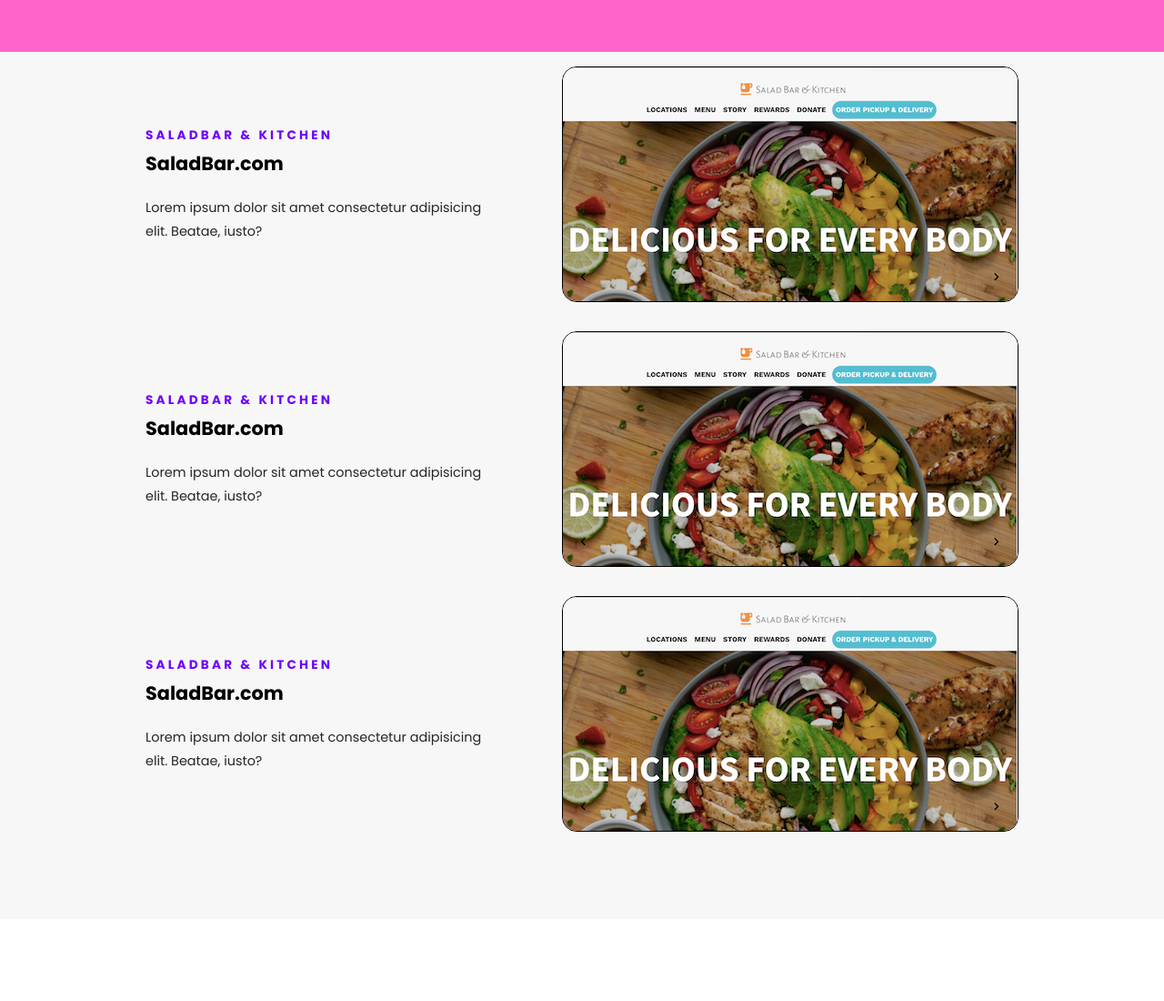
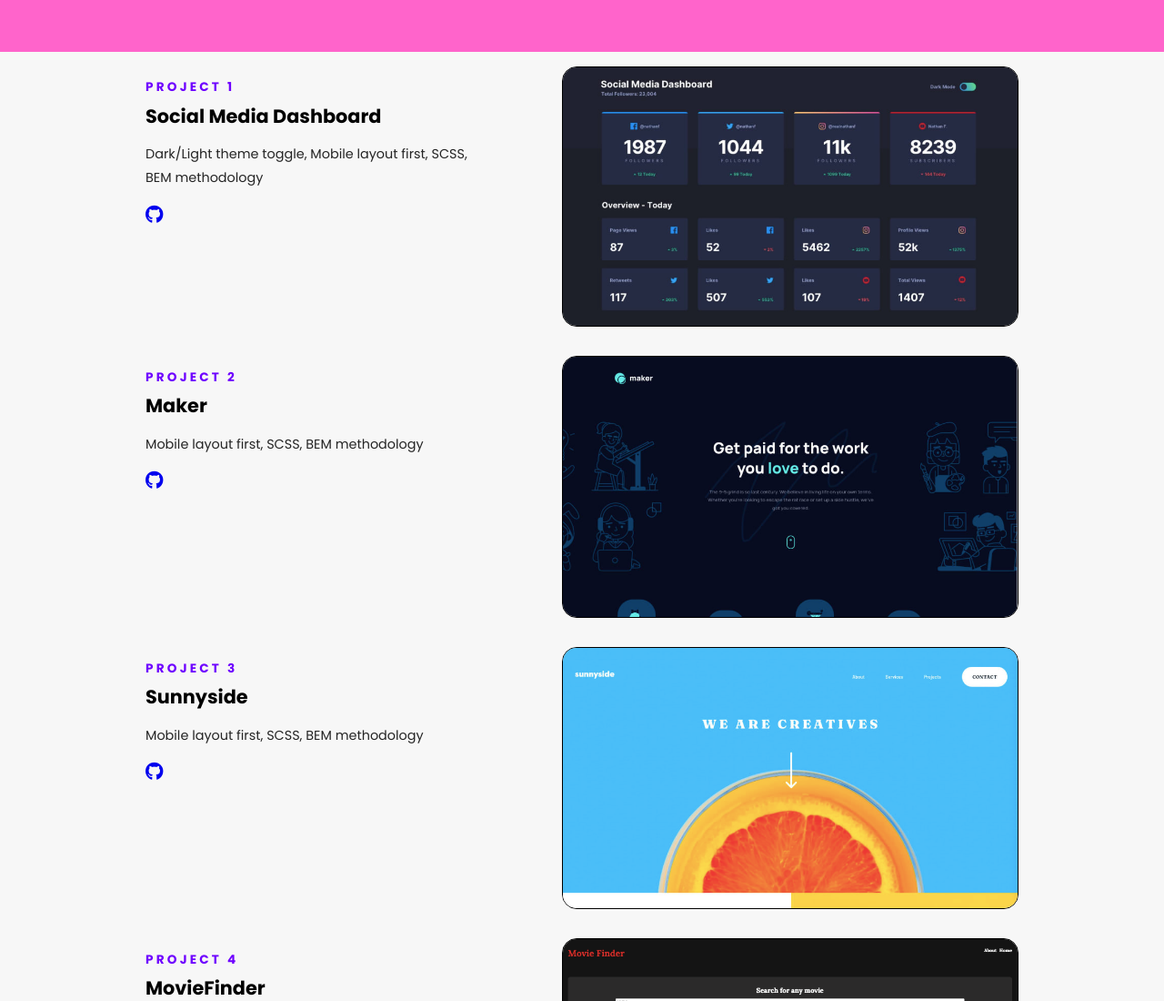
Before and after one commit to khalisabrahman/Portfolio, a plain HTML site: page index.html in a window 1280 px wide. Shown: the part 1700-2800 px from the top of the page at 91% size. Drawn offline with nearby package versions, Linux system fonts and the light colour scheme.

Commit message:
Fixed sizing issue for portfolio images

```diff
--- a/css/main.css
+++ b/css/main.css
@@ -105,6 +105,13 @@ img {
 	width: 100%;
 }
 
+.portfolio-img {
+	max-height: 286px;
+	object-fit: cover;
+	object-position: top;
+
+}
+
 .nav-container {
 	background-color: #6700ee;
 }
@@ -173,6 +180,11 @@ header a {
 	color: yellow;
 }
 
+.github-logo {
+	display: block;
+	padding-bottom: 2rem;
+}
+
 .scroll {
 	width: 30px;
 	margin-top: 2em;
@@ -217,7 +229,6 @@ section {
 
 .featured-desc {
 	color: #252525;
-	margin-bottom: 3em;
 	font-size: 0.9em;
 	line-height: 1.8em;
 	font-weight: 500;
@@ -301,7 +312,7 @@ span a {
 	.portfolio-left {
 		display: -ms-grid;
 		display: grid;
-		place-content: center;
+		justify-content: flex-start;
 	}
 	.right {
 		margin-left: 2em;
--- a/index.html
+++ b/index.html
@@ -11,7 +11,10 @@
 			rel="stylesheet"
 			href="./node_modules/@glidejs/glide/dist/css/glide.core.min.css"
 		/>
-		<link rel="stylesheet" href="./node_modules/@glidejs/glide/dist/css/glide.theme.min.css">
+		<link
+			rel="stylesheet"
+			href="./node_modules/@glidejs/glide/dist/css/glide.theme.min.css"
+		/>
 		<link rel="stylesheet" href="./css/main.css" />
 
 		<title>Document</title>
@@ -32,7 +35,12 @@
 			<div class="social-header">
 				<ul>
 					<li>
-						<a href="https://github.com/khalisabrahman"><i class="fab fa-github fa-lg"></i></a>
+						<a
+							href="https://github.com/khalisabrahman"
+							target="_blank"
+							rel="noreferrer noopener"
+							><i class="fab fa-github fa-lg"></i
+						></a>
 					</li>
 				</ul>
 			</div>
@@ -164,22 +172,37 @@
 			<div class="left">
 				<div class="inner transition2">
 					<p class="subtitle">Featured Project</p>
-					<a href="https://easybank-landing-page-lyart-xi.vercel.app/" class="featured-title" target="_blank" rel="noreferrer noopener">Easybank</a>
+					<a
+						href="https://easybank-landing-page-lyart-xi.vercel.app/"
+						class="featured-title"
+						target="_blank"
+						rel="noreferrer noopener"
+						>Easybank</a
+					>
 
-					<p class="featured-desc">
-						Front end mentor challenge
-					</p>
+					<p class="featured-desc">Front end mentor challenge</p>
+					<a
+						href="https://github.com/khalisabrahman/Easybank-landing-page"
+						class="github-logo"
+						target="_blank"
+						rel="noreferrer noopener"
+						><i class="fab fa-github fa-lg"></i
+					></a>
 				</div>
 			</div>
 
-			<a href="https://easybank-landing-page-lyart-xi.vercel.app/"  target="_blank" rel="noreferrer noopener" style='z-index: 300'>
+			<a
+				href="https://easybank-landing-page-lyart-xi.vercel.app/"
+				target="_blank"
+				rel="noreferrer noopener"
+				style="z-index: 300; border-radius: 5px"
+			>
 				<img
 					class="right transition2 box"
 					src="images/easybank.png"
 					alt="Featured Project"
 				/>
 			</a>
-
 		</section>
 
 		<div id="skills" class="skills glide">
@@ -190,69 +213,59 @@
 							<i class="fab fa-js-square fa-5x"></i>
 						</div>
 						<p class="skill-title">Javascript</p>
-						<!-- <p class="featured-desc skill-desc">
-							Lorem ipsum dolor sit amet consectetur, adipisicing elit.
-						</p> -->
+
 					</li>
 					<li class="transition2 glide__slide">
 						<div class="icon-container two">
 							<i class="fab fa-react fa-5x"></i>
 						</div>
 						<p class="skill-title">React</p>
-						<!-- <p class="featured-desc skill-desc">
-							Lorem ipsum dolor sit amet consectetur, adipisicing elit.
-						</p> -->
+
 					</li>
 					<li class="transition2 glide__slide">
 						<div class="icon-container three">
 							<i class="fab fa-html5 fa-5x"></i>
 						</div>
 						<p class="skill-title">HTML5</p>
-						<!-- <p class="featured-desc skill-desc">
-							Lorem ipsum dolor sit amet consectetur, adipisicing elit.
-						</p> -->
+
 					</li>
 					<li class="transition2 glide__slide">
 						<div class="icon-container one">
 							<i class="fab fa-css3-alt fa-5x"></i>
 						</div>
 						<p class="skill-title">CSS</p>
-						<!-- <p class="featured-desc skill-desc">
-							Lorem ipsum dolor sit amet consectetur, adipisicing elit.
-						</p> -->
+
 					</li>
 					<li class="transition2 glide__slide">
 						<div class="icon-container one">
 							<i class="fab fa-sass fa-5x"></i>
 						</div>
 						<p class="skill-title">SASS</p>
-						<!-- <p class="featured-desc skill-desc">
-							Lorem ipsum dolor sit amet consectetur, adipisicing elit.
-						</p> -->
+
 					</li>
 					<li class="transition2 glide__slide">
 						<div class="icon-container one">
 							<i class="fab fa-git-alt fa-5x"></i>
 						</div>
 						<p class="skill-title">GIT</p>
-						<!-- <p class="featured-desc skill-desc">
-							Lorem ipsum dolor sit amet consectetur, adipisicing elit.
-						</p> -->
+
 					</li>
 					<li class="transition2 glide__slide">
 						<div class="icon-container one">
 							<i class="fab fa-git-alt fa-5x"></i>
 						</div>
 						<p class="skill-title">Material UI</p>
-						<!-- <p class="featured-desc skill-desc">
-							Lorem ipsum dolor sit amet consectetur, adipisicing elit.
-						</p> -->
+
 					</li>
 				</ul>
 			</div>
 			<div class="glide__arrows" data-glide-el="controls">
-				<button class="glide__arrow glide__arrow--left" data-glide-dir="<"><</button>
-				<button class="glide__arrow glide__arrow--right" data-glide-dir=">">></button>
+				<button class="glide__arrow glide__arrow--left" data-glide-dir="<">
+					<
+				</button>
+				<button class="glide__arrow glide__arrow--right" data-glide-dir=">">
+					>
+				</button>
 			</div>
 		</div>
 
@@ -260,48 +273,121 @@
 			<div class="portfolio-container transition3">
 				<div class="portfolio-left">
 					<div class="inner">
-						<p class="subtitle">SaladBar & Kitchen</p>
-						<p class="featured-title">SaladBar.com</p>
+						<p class="subtitle">Project 1</p>
+						<a
+							href="https://social-media-dashboard-with-theme-switcher-sigma.vercel.app/"
+							class="featured-title"
+							target="_blank"
+							rel="noreferrer noopener"
+							>Social Media Dashboard</a
+						>
 						<p class="featured-desc">
-							Lorem ipsum dolor sit amet consectetur adipisicing elit. Beatae, iusto?
+							Dark/Light theme toggle, Mobile layout first, SCSS, BEM methodology
 						</p>
+						<a
+							href="https://github.com/khalisabrahman/social-media-dashboard-with-theme-switcher"
+							class="github-logo"
+							target="_blank"
+							rel="noreferrer noopener"
+							><i class="fab fa-github fa-lg"></i
+						></a>
 					</div>
 				</div>
-				<a href="#">
-					<img src="images/project-1.png" alt="saladbar" />
+				<a
+					href="https://social-media-dashboard-with-theme-switcher-sigma.vercel.app/"
+					target="_blank"
+					rel="noreferrer noopener"
+				>
+					<img src="images/socialMedia.png" alt="social media website" class="portfolio-img"/>
 				</a>
 			</div>
 			<div class="portfolio-container transition3">
 				<div class="portfolio-left">
 					<div class="inner">
-						<p class="subtitle">SaladBar & Kitchen</p>
-						<p class="featured-title">SaladBar.com</p>
-						<p class="featured-desc">
-							Lorem ipsum dolor sit amet consectetur adipisicing elit. Beatae, iusto?
-						</p>
+						<p class="subtitle">Project 2</p>
+						<a
+							href="https://maker-pre-launch-landing-page-kappa.vercel.app/"
+							class="featured-title"
+							target="_blank"
+							rel="noreferrer noopener"
+							>Maker</a
+						>
+						<p class="featured-desc">Mobile layout first, SCSS, BEM methodology</p>
+						<a
+							href="https://github.com/khalisabrahman/Maker-pre-launch-landing-page"
+							class="github-logo"
+							target="_blank"
+							rel="noreferrer noopener"
+							><i class="fab fa-github fa-lg"></i
+						></a>
 					</div>
 				</div>
-				<a href="#">
-					<img src="images/project-1.png" alt="saladbar" />
+				<a
+					href="https://maker-pre-launch-landing-page-kappa.vercel.app/"
+					target="_blank"
+					rel="noreferrer noopener"
+				>
+					<img src="images/Maker.png" alt="maker website" class="portfolio-img"/>
+					<!-- TODO-->
 				</a>
 			</div>
 			<div class="portfolio-container transition3">
 				<div class="portfolio-left">
 					<div class="inner">
-						<p class="subtitle">SaladBar & Kitchen</p>
-						<p class="featured-title">SaladBar.com</p>
-						<p class="featured-desc">
-							Lorem ipsum dolor sit amet consectetur adipisicing elit. Beatae, iusto?
-						</p>
+						<p class="subtitle">Project 3</p>
+						<a
+							href="https://sunnyside-agency-landing-page-six.vercel.app/"
+							class="featured-title"
+							target="_blank"
+							rel="noreferrer noopener"
+							>Sunnyside</a
+						>
+						<p class="featured-desc">Mobile layout first, SCSS, BEM methodology</p>
+						<a
+							href="https://github.com/khalisabrahman/Sunnyside-agency-landing-page/tree/master/sunnyside-agency-landing-page-main"
+							class="github-logo"
+							target="_blank"
+							rel="noreferrer noopener"
+							><i class="fab fa-github fa-lg"></i
+						></a>
+					</div>
+				</div>
+				<a
+					href="https://sunnyside-agency-landing-page-six.vercel.app/"
+					target="_blank"
+					rel="noreferrer noopener"
+				>
+					<img src="images/sunnyside.png" alt="sunnyside website" class="portfolio-img"/>
+				</a>
+			</div>
+			<div class="portfolio-container transition3">
+				<div class="portfolio-left">
+					<div class="inner">
+						<p class="subtitle">Project 4</p>
+						<a
+							href=""
+							class="featured-title"
+							target="_blank"
+							rel="noreferrer noopener"
+							>MovieFinder</a
+						>
+						<p class="featured-desc">Omdb API, React framework, SCSS</p>
+						<a
+							href="https://github.com/khalisabrahman/Movie-finder"
+							class="github-logo"
+							target="_blank"
+							rel="noreferrer noopener"
+							><i class="fab fa-github fa-lg"></i
+						></a>
 					</div>
 				</div>
 				<a href="#">
-					<img src="images/project-1.png" alt="saladbar" />
+					<img src="images/moviefinder.png" alt="MovieFinder website" class="portfolio-img"/>
 				</a>
 			</div>
 		</section>
 
-		<section>
+		<!-- <section>
 			<p class="contact-me">
 				Like what you see? <span><a href="#"> Hire me </a></span>
 			</p>
@@ -396,7 +482,7 @@
 					</g>
 				</g>
 			</svg>
-		</section>
+		</section> -->
 
 		<script
 			src="https://cdnjs.cloudflare.com/ajax/libs/gsap/3.5.1/gsap.min.js"
@@ -475,7 +561,7 @@
 
 		<script>
 			const config = {
-                type: "slider",
+				type: 'slider',
 				perView: 4,
 				gap: 20,
 				bound: true,
@@ -483,15 +569,14 @@
 				autoplay: 3000,
 				breakpoints: {
 					1024: {
-                        perView: 4
+						perView: 4,
 					},
 					600: {
-                        perView: 1
-                    }
-                }
-            }
-			new Glide('.glide', config
-  ).mount();
+						perView: 1,
+					},
+				},
+			};
+			new Glide('.glide', config).mount();
 		</script>
 	</body>
 </html>
```
Also changed, not shown: images/Maker.png (added), images/maker2.png (added), images/movieFinder.png (added), images/socialMedia.png (added), images/sunnyside.png (added). Lines whose indentation alone changed are shown as unchanged.
